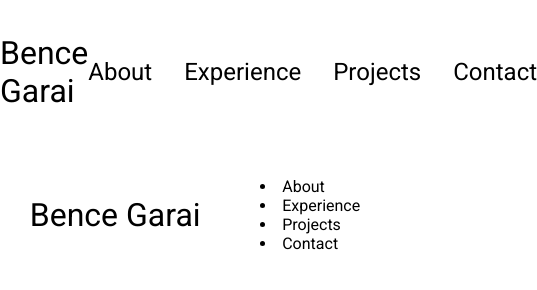
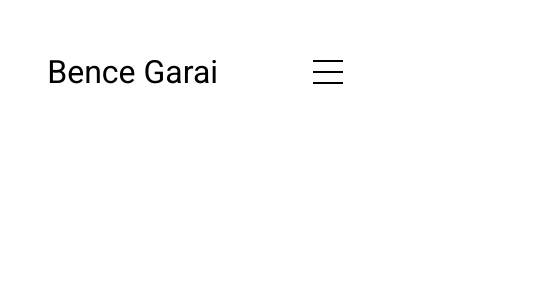
Before and after one commit to BenceGarai/Portfolio-Website, a plain HTML site: page index.html in a window 390 px wide. Shown: the whole page, 537 px wide, since content can reach past the window. Drawn offline with Linux system fonts and the light colour scheme.

Commit message:
Add hamburger menu navigation for mobile

```diff
--- a/media.css
+++ b/media.css
@@ -0,0 +1,8 @@
+@media screen and (max-width: 1200px) {
+    #desktop-nav{
+        display: none;
+    }
+    #burger-nav{
+        display: flex;
+    }
+}
--- a/script.js
+++ b/script.js
@@ -0,0 +1,6 @@
+function toggleMenu() {
+    const menu = document.querySelector(".menu-links")
+    const icon = document.querySelector(".burger-icon")
+    menu.classList.toggle("open")
+    icon.classList.toggle("open")
+}
--- a/stylesheet.css
+++ b/stylesheet.css
@@ -63,3 +63,83 @@ a:hover {
 .logo:hover {
   cursor: default;
 }
+
+/*Mobile Nav*/
+
+#burger-nav {
+  display: none;
+}
+
+.burger-menu {
+  position: relative;
+  display: inline-block;
+}
+
+.burger-icon {
+  display: flex;
+  flex-direction: column;
+  justify-content: space-between;
+  height: 24px;
+  width: 30px;
+  cursor: pointer;
+}
+
+.burger-icon span {
+  width: 100%;
+  height: 2px;
+  background-color: black;
+  transition: all 0.3 ease-in-out;
+}
+
+.menu-links {
+  position: absolute;
+  top: 100%;
+  right: 0%;
+  background-color: white;
+  width: fit-content;
+  max-height: 0;
+  overflow: hidden;
+  transition: all 0.3 ease-in-out;
+}
+
+.menu-links a {
+  display: block;
+  padding: 10px;
+  text-align: center;
+  font-size: 1.5rem;
+  color: black;
+  text-decoration: none;
+  transition: all 0.3 ease-in-out;
+}
+
+.menu-links li {
+  list-style: none;
+}
+
+.menu-links.open {
+  max-height: 300px;
+}
+
+.burger-icon.open span:first-child {
+  transform: rotate(45deg) translate(10px, 5px);
+}
+
+.burger-icon.open span:nth-child(2) {
+  opacity: 0;
+}
+
+.burger-icon.open span:last-child {
+  transform: rotate(-45deg) translate(10px, -5px);
+}
+
+.burger-icon span:first-child {
+  transform: none;
+}
+
+.burger-icon span:first-child {
+  opacity: 1;
+}
+
+.burger-icon span:first-child {
+  transform: none;
+}
```
